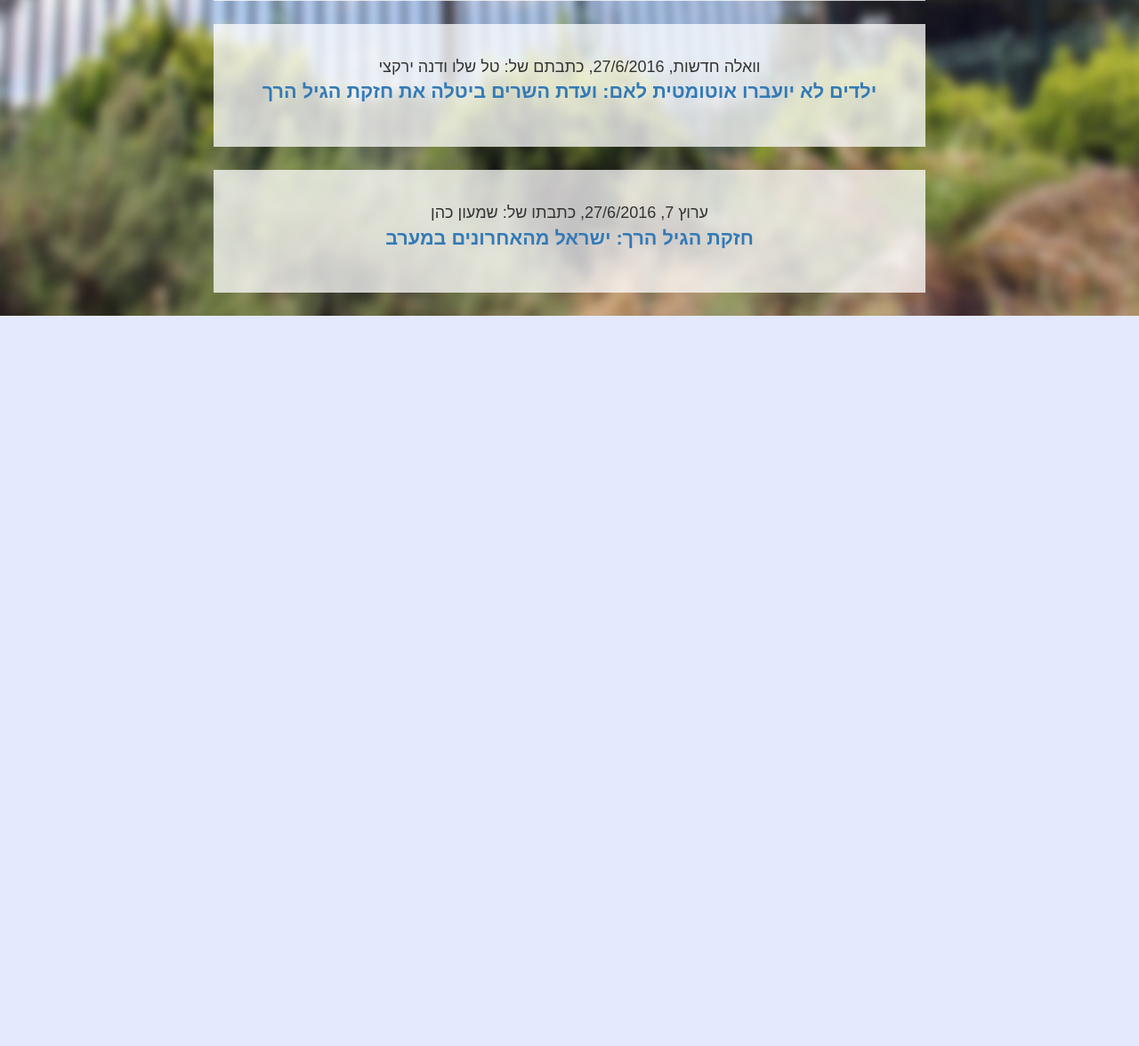
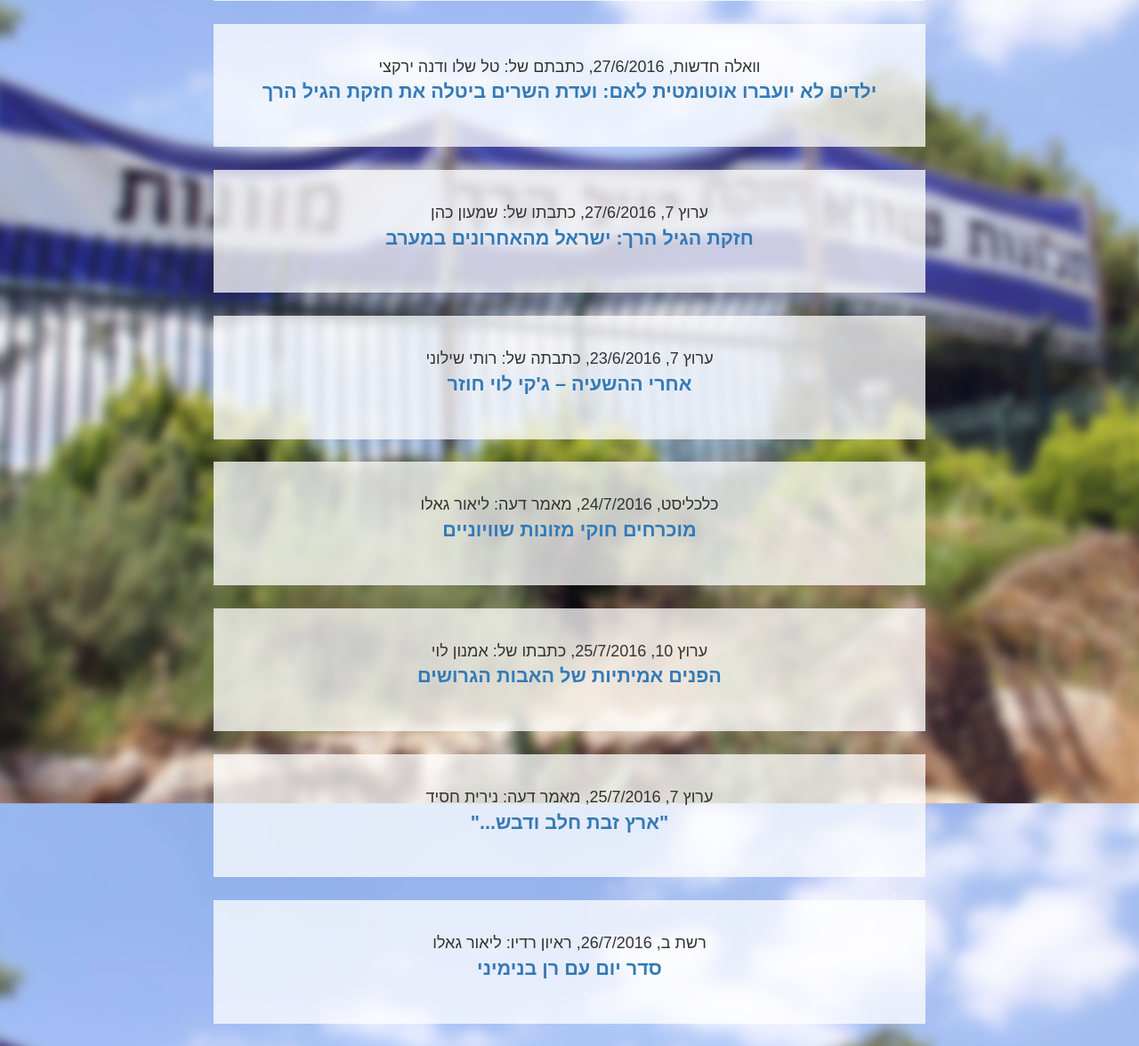
Before and after one commit to horimshavim/homepage, a Rails app: page /press in a window 1280 px wide. Shown: the part 2610-3786 px from the top of the page at 89% size. Before the commit the page ends 2965 px from the top, so only its background shows below. Run offline with Rails 7, Linux system fonts and the light colour scheme; style sheets or scripts are compiled from the project's sources; some libraries are stand-ins or nearby versions; some web fonts are replaced.

Commit message:
about us

```diff
--- a/app/views/press/index.html.erb
+++ b/app/views/press/index.html.erb
@@ -175,6 +175,77 @@
 </div>
 <br />
 
+<div itemscope itemtype="http://schema.org/LocalBusiness" class="mainWrapper">
+  <article class="text-center">
+    <header>
+      ערוץ 7, 23/6/2016, כתבתה של: רותי שילוני
+    </header>
+    <p class="subtitle">
+      <a href="http://www.mako.co.il/news-channel2/Weekend-Newscast-q3_2016/Article-b39e4b4b9d81651004.htm">
+אחרי ההשעיה – ג'קי לוי חוזר
+      </a>
+    </p>
+  </article>
+</div>
+<br />
+
+<div itemscope itemtype="http://schema.org/LocalBusiness" class="mainWrapper">
+  <article class="text-center">
+    <header>
+כלכליסט, 24/7/2016, מאמר דעה: ליאור גאלו
+    </header>
+    <p class="subtitle">
+      <a href="http://www.calcalist.co.il/local/articles/0,7340,L-3693706,00.html">
+מוכרחים חוקי מזונות שוויוניים
+      </a>
+    </p>
+  </article>
+</div>
+<br />
+
+<div itemscope itemtype="http://schema.org/LocalBusiness" class="mainWrapper">
+  <article class="text-center">
+    <header>
+ערוץ 10, 25/7/2016, כתבתו של: אמנון לוי
+    </header>
+    <p class="subtitle">
+      <a href="http://10tv.nana10.co.il//Article/?ArticleID=1200889">
+הפנים אמיתיות של האבות הגרושים
+      </a>
+    </p>
+  </article>
+</div>
+<br />
+
+<div itemscope itemtype="http://schema.org/LocalBusiness" class="mainWrapper">
+  <article class="text-center">
+    <header>
+ערוץ 7, 25/7/2016, מאמר דעה: נירית חסיד
+    </header>
+    <p class="subtitle">
+      <a href="http://www.inn.co.il/News/News.aspx/326828">
+"ארץ זבת חלב ודבש..."
+      </a>
+    </p>
+  </article>
+</div>
+<br />
+
+<div itemscope itemtype="http://schema.org/LocalBusiness" class="mainWrapper">
+  <article class="text-center">
+    <header>
+רשת ב, 26/7/2016, ראיון רדיו: ליאור גאלו
+    </header>
+    <p class="subtitle">
+      <a href="http://www.iba.org.il/program.aspx?scode=2066383">
+סדר יום עם רן בנימיני
+      </a>
+    </p>
+  </article>
+</div>
+<br />
+
+
 <!-- jQuery & bootstrap JS -->
 <script src="https://ajax.googleapis.com/ajax/libs/jquery/1.11.3/jquery.min.js"></script>
 <script src="https://maxcdn.bootstrapcdn.com/bootstrap/3.3.6/js/bootstrap.min.js" integrity="sha384-0mSbJDEHialfmuBBQP6A4Qrprq5OVfW37PRR3j5ELqxss1yVqOtnepnHVP9aJ7xS" crossorigin="anonymous"></script>
```
